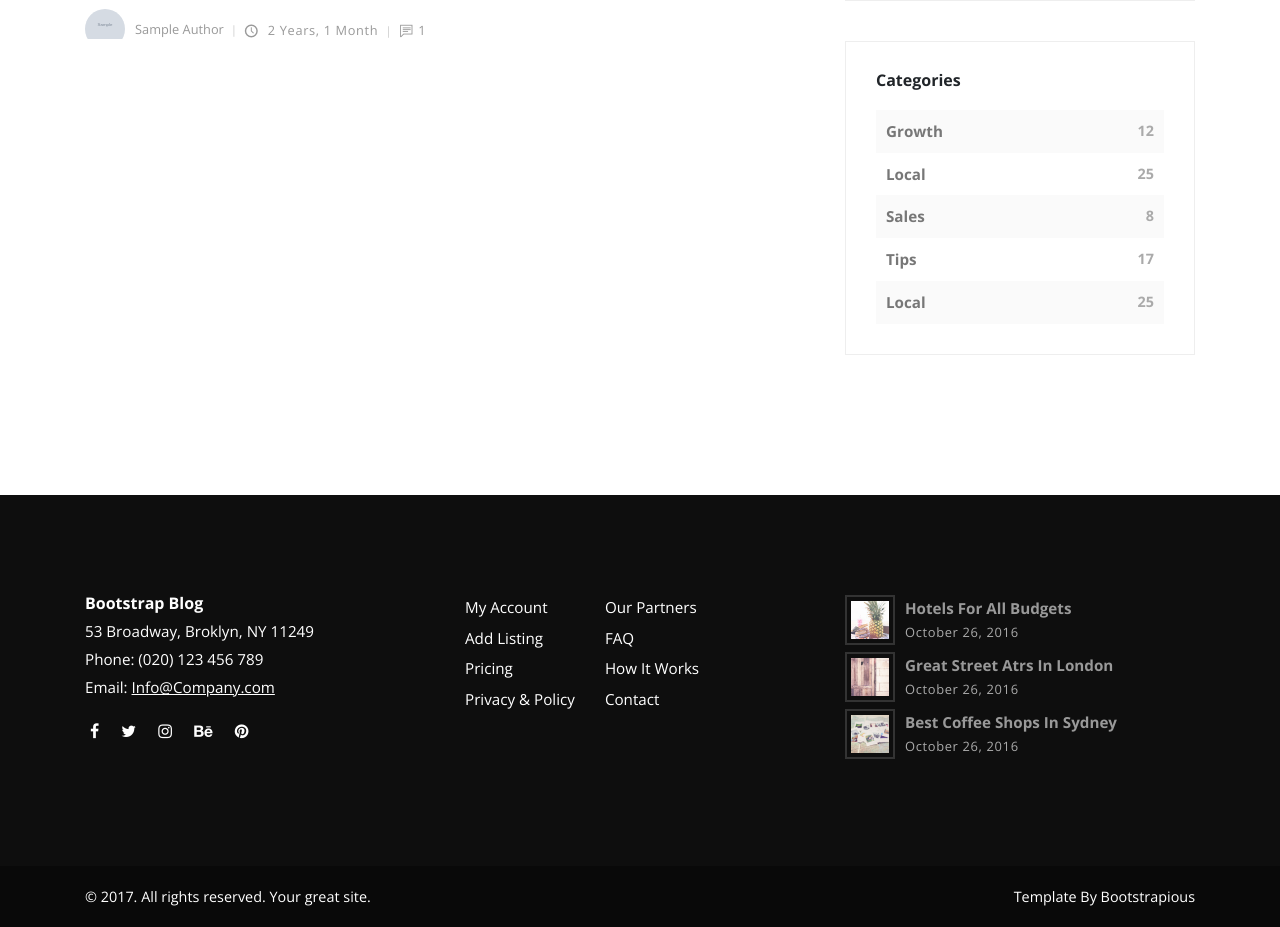
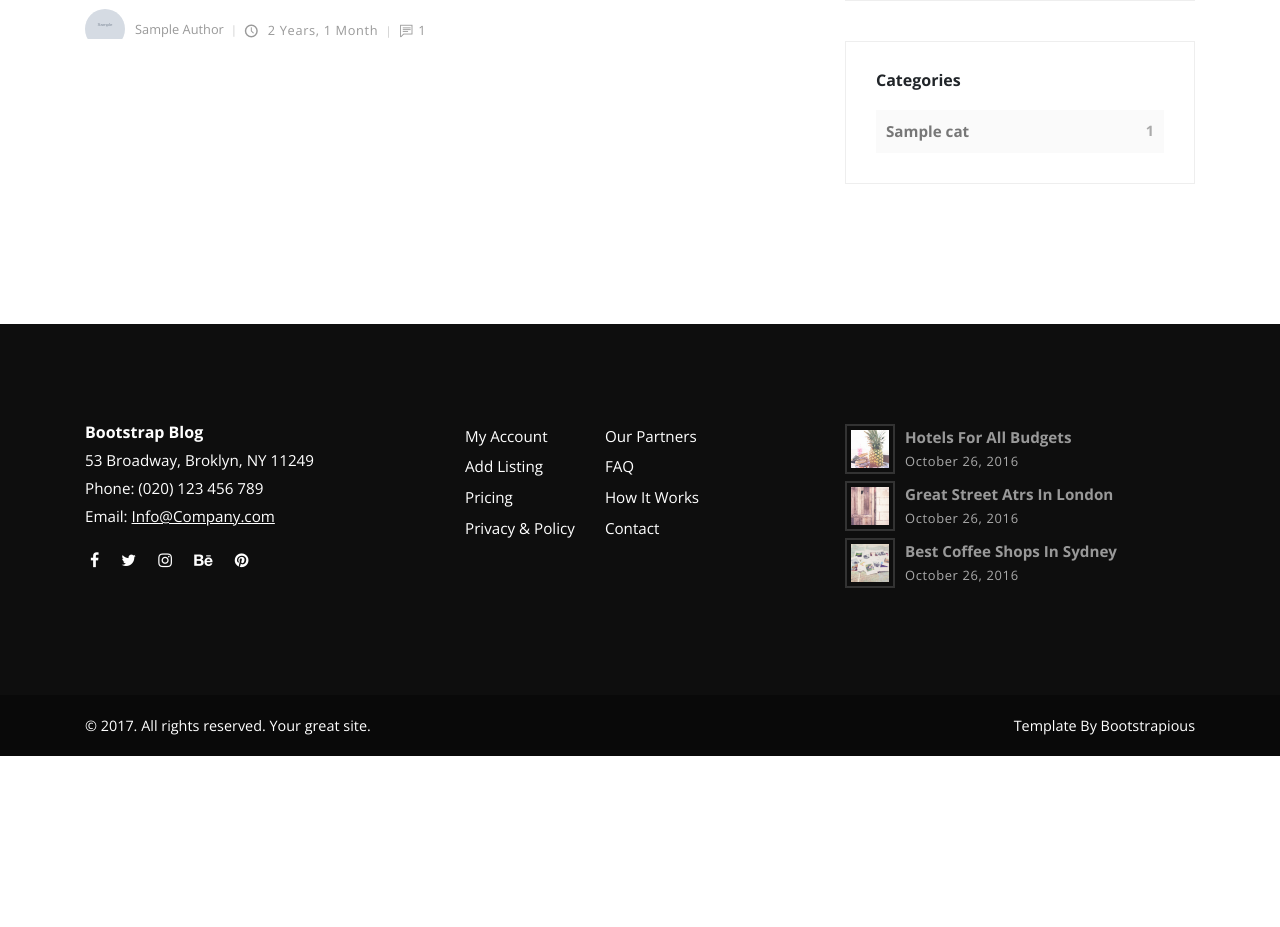
Before and after one commit to sadatyussuf/django-bootstrapious-blog, a Django app: template templates/blog.html in a window 1280 px wide. Shown: the part 505-1432 px from the top of the page. After the commit the page ends 1261 px from the top, so only its background shows below. Run offline with Django 3.2, Linux system fonts and the light colour scheme; the template is opened without the code that fills it: most values are stand-ins (such as "Sample title", 1, 10 or a date in 2020); grey boxes marked "Sample" are stand-in pictures; some libraries are stand-ins or nearby versions.

Commit message:
added a categories_count function to get the number of times a particular category appears in a PostModel

```diff
--- a/templates/blog.html
+++ b/templates/blog.html
@@ -98,11 +98,12 @@
             <header>
               <h3 class="h6">Categories</h3>
             </header>
-            <div class="item d-flex justify-content-between"><a href="#">Growth</a><span>12</span></div>
-            <div class="item d-flex justify-content-between"><a href="#">Local</a><span>25</span></div>
-            <div class="item d-flex justify-content-between"><a href="#">Sales</a><span>8</span></div>
-            <div class="item d-flex justify-content-between"><a href="#">Tips</a><span>17</span></div>
-            <div class="item d-flex justify-content-between"><a href="#">Local</a><span>25</span></div>
+            {%for cat in categories_count%}
+            <div class="item d-flex justify-content-between">
+              <a href="#">{{cat.categories__name}}</a>
+              <span>{{cat.categories__count}}</span>
+            </div>
+            {%endfor%}
           </div>
           <!-- Widget [Tags Cloud Widget]-->
           <!-- <div class="widget tags">
```
Also changed, not shown: blog/views.py (+9 -2 lines).
